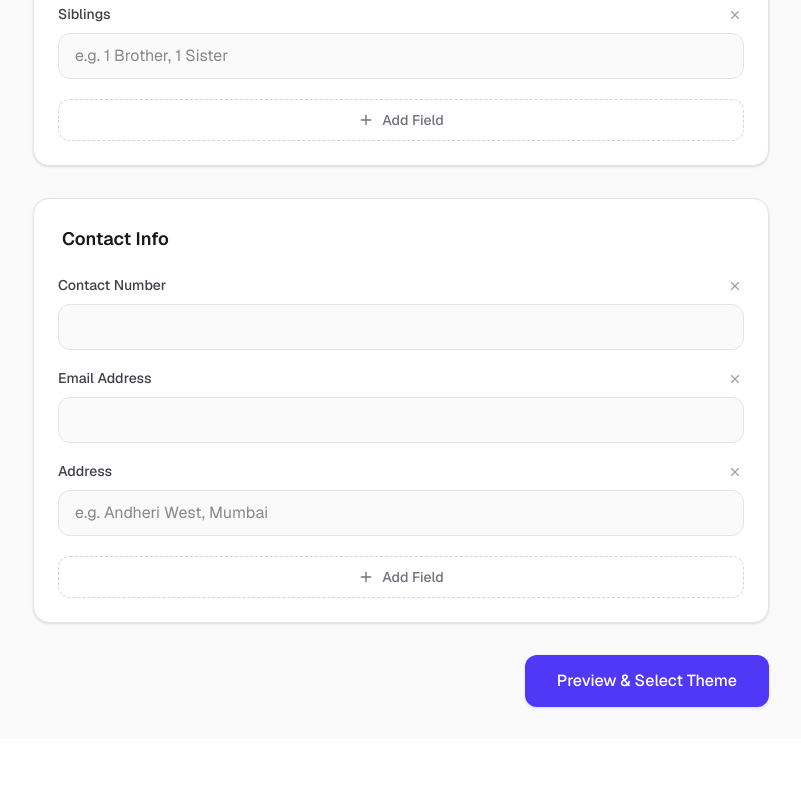
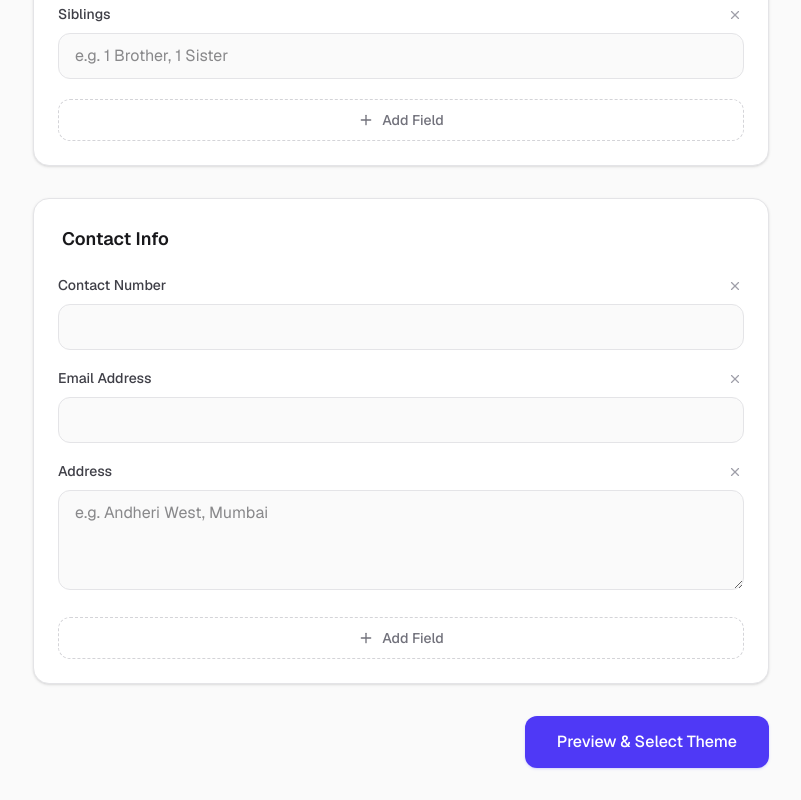
Before and after one commit to biodatabuilderapp-rajank/biodata, a Next.js app: page /create in a window 1280 px wide. Shown: the part 1445-2245 px from the top of the page, without its empty margins (239-1040 px from the left). Before the commit the page ends 2184 px from the top, so only its background shows below. Built offline with nearby package versions, Linux system fonts and the light colour scheme.

Commit message:
feat: use textarea for address field and preserve multiline formatting on preview

```diff
--- a/src/components/BiodataForm.tsx
+++ b/src/components/BiodataForm.tsx
@@ -71,6 +71,14 @@ const Input = ({ section, field, data, updateSection, updateLabel, removeField,
                     </button>
                 )}
             </div>
+            {type === "textarea" ? (
+                <textarea
+                    placeholder={placeholder}
+                    className="w-full px-4 py-2.5 bg-zinc-50 dark:bg-zinc-900 border border-zinc-200 dark:border-zinc-800 rounded-xl focus:ring-2 focus:ring-indigo-500 focus:border-indigo-500 transition-all text-zinc-900 dark:text-zinc-100 min-h-[100px] resize-y"
+                    value={fieldData.value}
+                    onChange={(e) => updateSection(section, field, e.target.value)}
+                />
+            ) : (
                 <input
                     type={type}
                     placeholder={placeholder}
@@ -78,6 +86,7 @@ const Input = ({ section, field, data, updateSection, updateLabel, removeField,
                     value={fieldData.value}
                     onChange={(e) => updateSection(section, field, e.target.value)}
                 />
+            )}
         </div>
     );
 };
@@ -240,7 +249,7 @@ export default function BiodataForm({ data, onChange }: Props) {
                     <>
                         <Input data={data} updateSection={updateSection} updateLabel={updateLabel} removeField={removeField} section="contactDetails" field="contactNumber" type="tel" />
                         <Input data={data} updateSection={updateSection} updateLabel={updateLabel} removeField={removeField} section="contactDetails" field="email" type="email" />
-                        <Input data={data} updateSection={updateSection} updateLabel={updateLabel} removeField={removeField} section="contactDetails" field="address" placeholder="e.g. Andheri West, Mumbai" />
+                        <Input data={data} updateSection={updateSection} updateLabel={updateLabel} removeField={removeField} section="contactDetails" field="address" placeholder="e.g. Andheri West, Mumbai" type="textarea" />
                     </>
                 )}
 
--- a/src/components/BiodataPreview.tsx
+++ b/src/components/BiodataPreview.tsx
@@ -60,7 +60,7 @@ export default function BiodataPreview({ data, template, themeMeta }: Props) {
                     <span>{label}</span>
                     <span>:</span>
                 </span>
-                <span className="font-medium" style={{ color: meta.valueColor }}>
+                <span className="font-medium whitespace-pre-wrap" style={{ color: meta.valueColor }}>
                     {value}
                 </span>
             </div>
```
Lines whose indentation alone changed are shown as unchanged.
